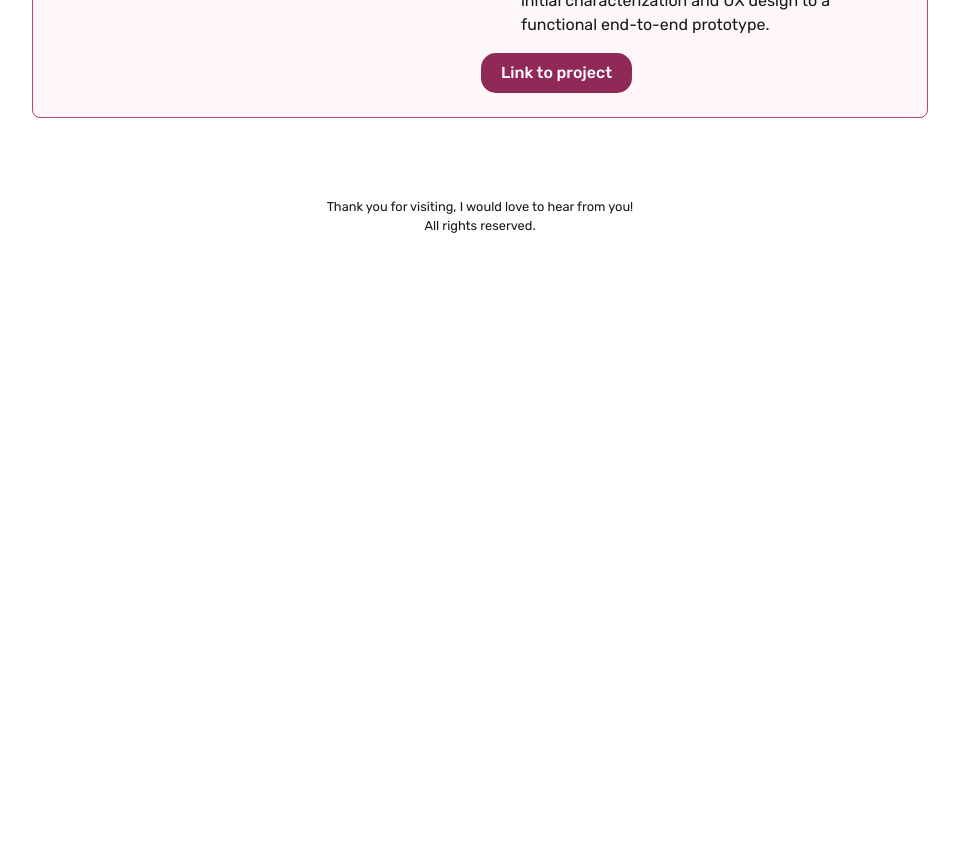
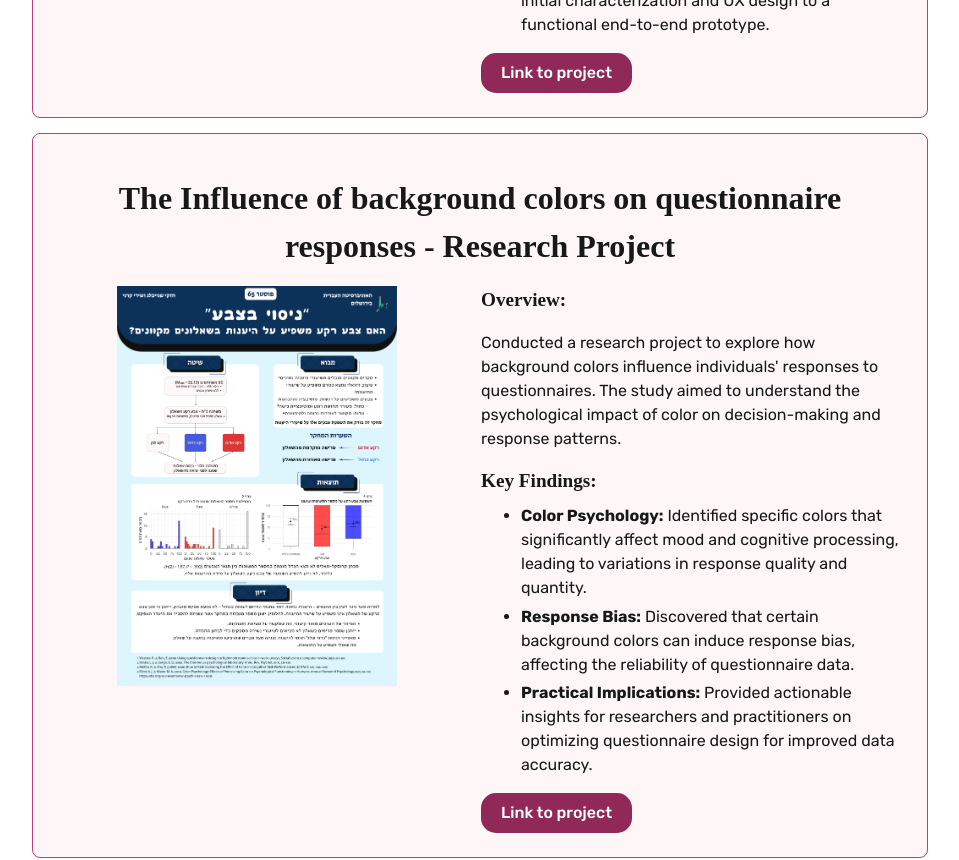
Before and after one commit to Shiri-Karni/portfolio, a Next.js app: page /projects in a window 1280 px wide. Shown: the part 3500-4360 px from the top of the page, without its empty margins (160-1119 px from the left). Before the commit the page ends 3768 px from the top, so only its background shows below. Built offline with nearby package versions, Linux system fonts and the light colour scheme; a web font is replaced by a local one.

Commit message:
added an additional project + added an image expanding button to projects

```diff
--- a/app/projects/page.tsx
+++ b/app/projects/page.tsx
@@ -29,6 +29,13 @@ const projects = [
         description: "<p><em>Developed during the #BeSafe Hackathon (hosted by QueenB and AppsFlyer)</em></p><p>IMO is a community-driven chat platform designed to create a secure digital environment for teenage girls. The project focuses on bridging the gap between open social interaction and online safety.</p><h4><strong>Key Features:</strong></h4><ul><li><strong>Real-Time AI Moderation:</strong> Leveraging AI Agents to identify and intercept harmful or offensive content in real-time.</li><li><strong>Educational Feedback Loop:</strong> Providing users with constructive feedback on flagged messages to promote digital literacy.</li><li><strong>Fact-Checking Intelligence:</strong> Automatically highlighting factually inaccurate information to encourage critical thinking.</li><li><strong>Live Engagement:</strong> A seamless, real-time community experience.</li></ul><h4><strong>Technical Stack:</strong></h4><ul><li><strong>Backend:</strong> Developed a robust server-side architecture using Node.js.</li><li><strong>Real-Time Communication:</strong> Integrated Socket.io for low-latency, bi-directional communication.</li><li><strong>AI Integration:</strong> Connected with advanced AI Agents to perform real-time NLP (Natural Language Processing) and content filtering.</li><li><strong>Product & UX:</strong> Led the product lifecycle from initial characterization and UX design to a functional end-to-end prototype.</li></ul>",
         image: "/icons/imo.jpeg",
         link: "https://github.com/Shiri-Karni/BeSafeHackathonTeam10",
+    },
+        {
+        id: 5,
+        name: "The Influence of background colors on questionnaire responses - Research Project",
+        description: "<h4><strong>Overview:</strong></h4><p>Conducted a research project to explore how background colors influence individuals' responses to questionnaires. The study aimed to understand the psychological impact of color on decision-making and response patterns.</p><h4><strong>Key Findings:</strong></h4><ul><li><strong>Color Psychology:</strong> Identified specific colors that significantly affect mood and cognitive processing, leading to variations in response quality and quantity.</li><li><strong>Response Bias:</strong> Discovered that certain background colors can induce response bias, affecting the reliability of questionnaire data.</li><li><strong>Practical Implications:</strong> Provided actionable insights for researchers and practitioners on optimizing questionnaire design for improved data accuracy.</li></ul>",
+        image: "/icons/poster.png",
+        link: "/icons/Research Project.pdf",
     }
 ];
 
--- a/lib/components/SingleProject.tsx
+++ b/lib/components/SingleProject.tsx
@@ -1,3 +1,4 @@
+'use client';
 import React from 'react';
 
 interface SingleProjectProps {
@@ -8,6 +9,7 @@ interface SingleProjectProps {
 }
 
 const SingleProject: React.FC<SingleProjectProps> = ({ name, image, link, description }) => {
+    const [isLightboxOpen, setLightboxOpen] = React.useState(false);
     return (
       <div className="single-project-container">
         <h2 className="middleHeadline">{name}</h2>
@@ -15,8 +17,28 @@ const SingleProject: React.FC<SingleProjectProps> = ({ name, image, link, descri
           <img
             src={image}
             alt={name}
-                    className="single-project-image"
+            className="single-project-image principles-img"
+            onClick={() => setLightboxOpen(true)}
+            style={{ cursor: 'pointer' }}
           />
+          {isLightboxOpen && (
+            <div
+              className="lightbox-overlay"
+              onClick={() => setLightboxOpen(false)}
+            >
+              <img
+                src={image}
+                alt={name + '-large'}
+                className="lightbox-img"
+                onClick={e => e.stopPropagation()}
+              />
+              <button
+                className="lightbox-close-btn"
+                onClick={() => setLightboxOpen(false)}
+                aria-label="סגור"
+              >×</button>
+            </div>
+          )}
           <div className="single-project-details">
             <div
               className="single-project-description"
```
Also changed, not shown: public/icons/poster.png (added), 1 other file (tests, documents, lock files or other folders). Lines whose indentation alone changed are shown as unchanged.
